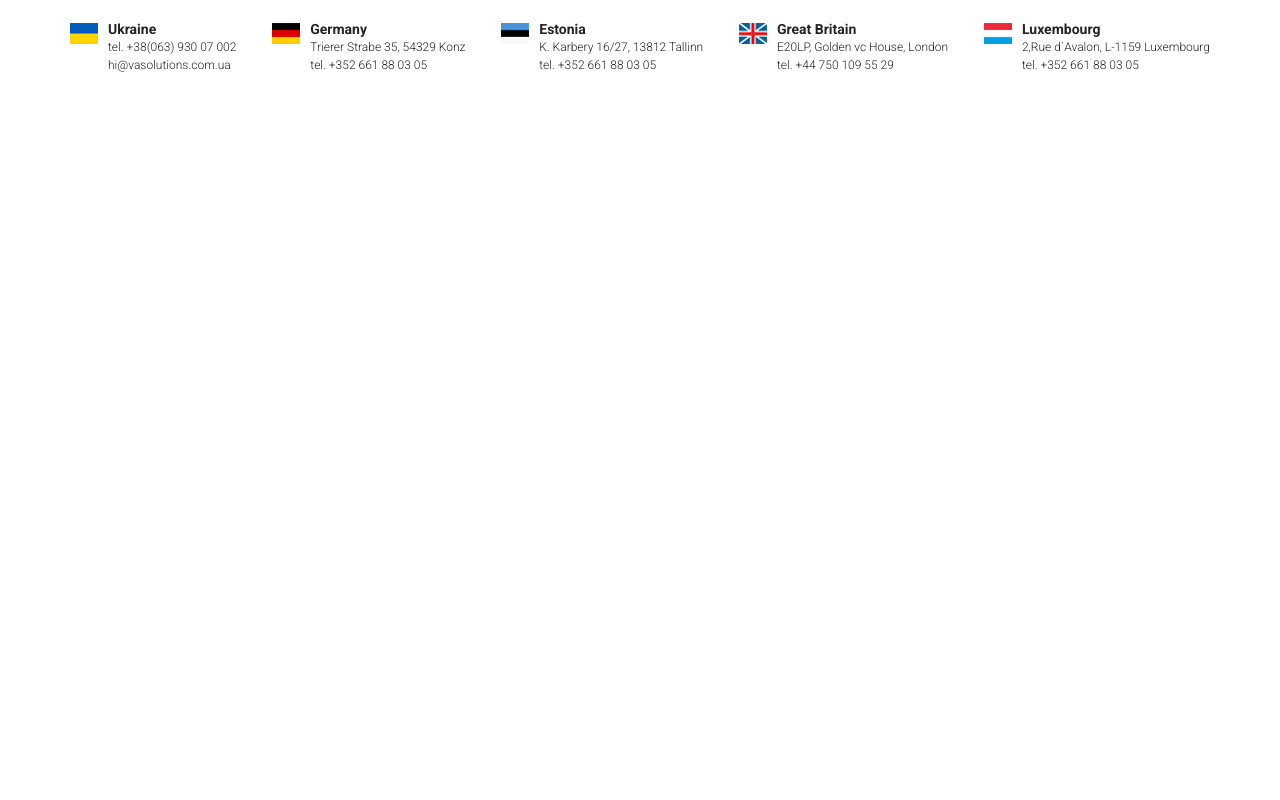
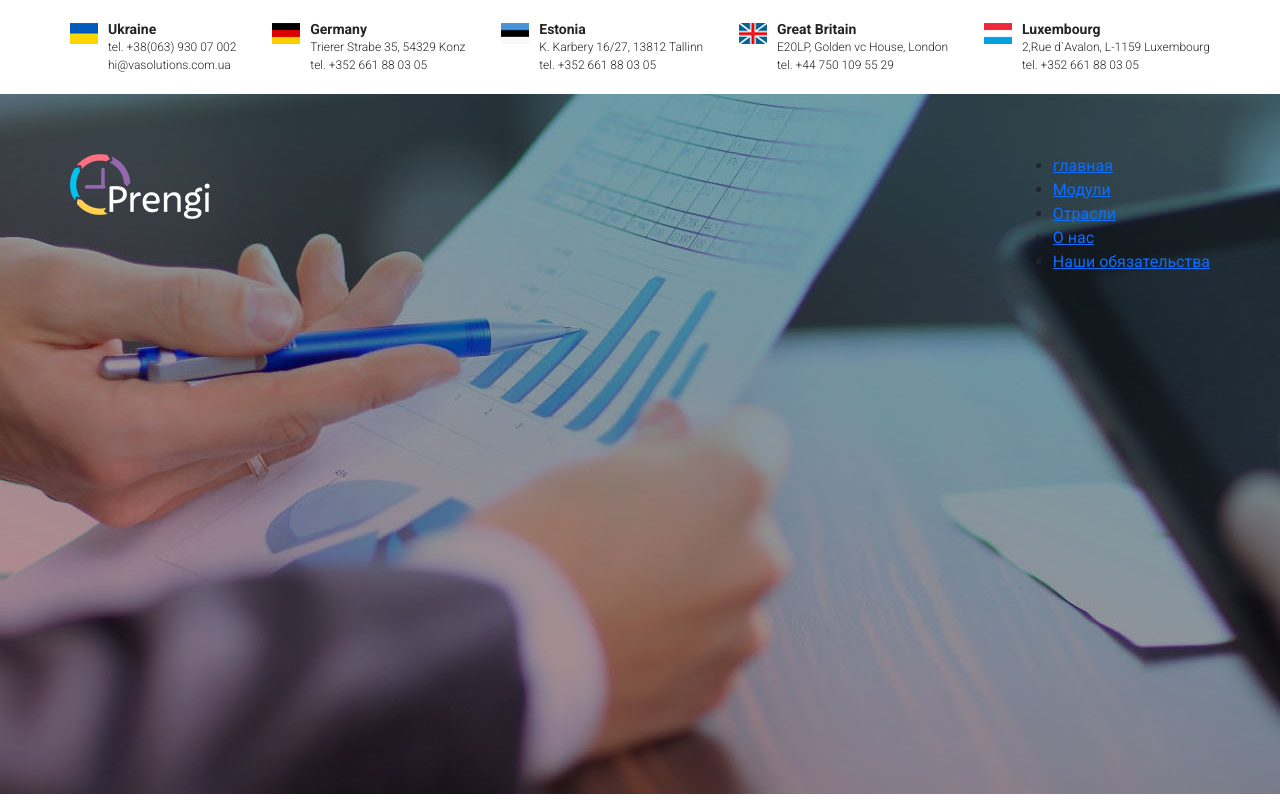
Before and after one commit to tremer3/prengi-site, a website: page src/index.html in a window 1280 px wide. Drawn offline with nearby package versions, Linux system fonts and the light colour scheme; files that its build step writes are made by us from their sources; files whose address does not match are found by name.

Commit message:
change name project in package.json file

```diff
--- a/package.json
+++ b/package.json
@@ -1,5 +1,5 @@
 {
-  "name": "portfolio_starter",
+  "name": "prengi",
   "version": "1.0.0",
   "description": "",
   "main": "gulpfile.js",
--- a/src/index.html
+++ b/src/index.html
@@ -58,5 +58,22 @@
         </div><!-- ./Container -->
     </div><!-- ./Countries -->
 
+    <div class="promo">
+        <div class="container">
+            <div class="header">
+                <img src="icons/logo.png" alt="" class="header__logo">
+                <nav class="header__nav">
+                    <ul>
+                        <li><a href="#">главная</a></li>
+                        <li><a href="#">Модули</a></li>
+                        <li><a href="#">Отрасли</a></li>
+                        <li><a href="#">О нас</a></li>
+                        <li><a href="#">Наши обязательства</a></li>
+                    </ul>
+                </nav>
+            </div>
+        </div>
+    </div>
+
 </body>
 </html>
--- /dev/null
+++ b/src/sass/blocks/_promo.scss
@@ -0,0 +1,16 @@
+.promo {
+    min-height: 700px;
+    background: url('../img/promo-bg.jpg') no-repeat 50%/cover;
+    // background: url('../../img/promo-bg.jpg') center center / cover no-repeat;
+}
+.header {
+    padding-top: 60px;
+    display: flex;
+    justify-content: space-between;
+    &__logo {
+        max-height: 65px;
+    }
+    &__nav {
+
+    }
+}
--- a/src/sass/style.scss
+++ b/src/sass/style.scss
@@ -13,3 +13,4 @@
 }
 
 @import 'blocks/countries';
+@import 'blocks/promo';
```
Also changed, not shown: dist/css/style.min.css, dist/icons/logo.png (added), dist/img/promo-bg.jpg (added), dist/index.html, src/icons/logo.png (added), src/img/promo-bg.jpg (added).
